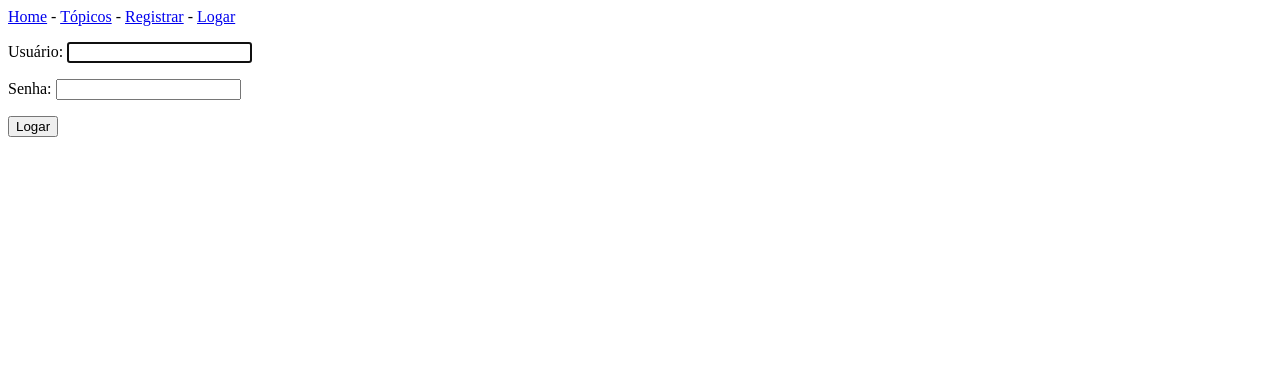
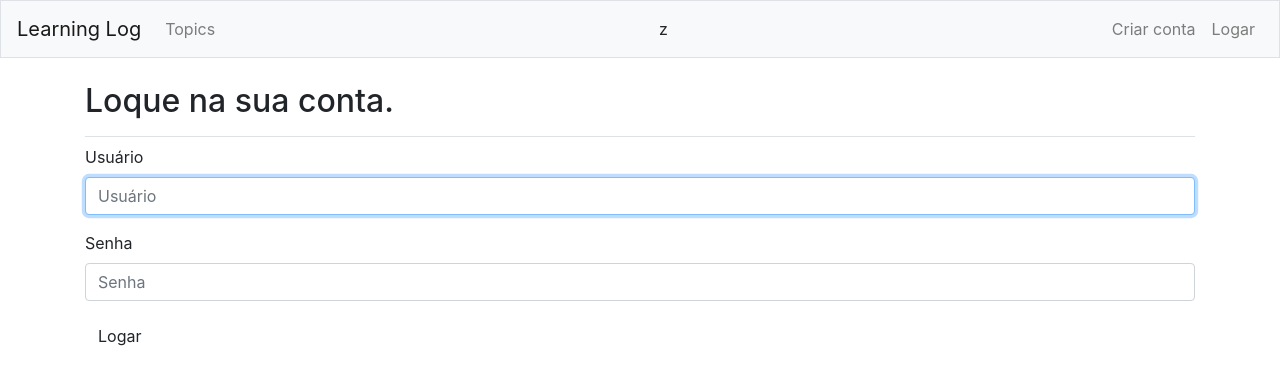
Before and after one commit to elielkoutinho/miniblog_II, a Django app: page /users/login/ in a window 1280 px wide. Shown: the top 385 px of the page. Run offline with Django 3.2, Linux system fonts and the light colour scheme; some libraries are stand-ins or nearby versions.

Commit message:
Tudo funcionando e ja estilizado a pagina index e login, preparado para ESTILIZANDO A PAGINA NEW_TOPIC.

```diff
--- a/learning_log/settings.py
+++ b/learning_log/settings.py
@@ -33,6 +33,8 @@ ALLOWED_HOSTS = []
 INSTALLED_APPS = [
     'learning_logs',
     'users',
+
+    'bootstrap4',
 
     'django.contrib.admin',
     'django.contrib.auth',
--- a/learning_logs/templates/learning_logs/base.html
+++ b/learning_logs/templates/learning_logs/base.html
@@ -1,15 +1,60 @@
-<p>
-	<a href="{% url 'learning_logs:index' %}">Home</a> -
-	<a href="{% url 'learning_logs:topics' %}">Tópicos</a> -
+{% load bootstrap4 %}
+<!DOCTYPE html>
+<html lang="pt-br">
+<head>
+  <meta charset="UTF-8">
+  <meta name="viewport" content="width=device-width, initial-scale=1.0">
+  <title>Miniblog</title>
 
-	{% if user.is_authenticated %}
-    Olá, {{ user.username }}.
-    <a href="{% url 'users:logout' %}">Sair</a>
-  {% else %}
-    <a href="{% url 'users:register' %}">Registrar</a> -
-    <a href="{% url 'users:login' %}">Logar</a>
-  {% endif %}
+  {% bootstrap_css %}
+  {% bootstrap_javascript jquery='full' %}
 
-</p>
+</head>
+<body>
 
-{% block content %}{% endblock content %}
+  <nav class="navbar navbar-expand-md navbar-light bg-light mb-4 border">
+
+    <a class="navbar-brand" href="{% url 'learning_logs:index'%}">
+        Learning Log</a>
+
+    <button class="navbar-toggler" type="button" data-toggle="collapse"
+        data-target="#navbarCollapse" aria-controls="navbarCollapse"
+        aria-expanded="false" aria-label="Toggle navigation">
+      <span class="navbar-toggler-icon"></span></button>
+    <div class="collapse navbar-collapse" id="navbarCollapse">
+      <ul class="navbar-nav mr-auto">
+        <li class="nav-item">
+          <a class="nav-link" href="{% url 'learning_logs:topics'%}">
+              Topics</a></li>
+      </ul>z
+      <ul class="navbar-nav ml-auto">
+        {% if user.is_authenticated %}
+          <li class="nav-item">
+            <span class="navbar-text"}">Olá, {{ user.username }}.</span>
+          </li>
+          <li class="nav-item">
+            <a class="nav-link" href="{% url 'users:logout' %}">Sair</a>
+          </li>
+        {% else %}
+          <li class="nav-item">
+            <a class="nav-link" href="{% url 'users:register' %}">Criar conta</a>
+          </li>
+          <li class="nav-item">
+            <a class="nav-link" href="{% url 'users:login' %}">Logar</a></li>
+        {% endif %}
+      </ul>
+    </div>
+
+  </nav>
+
+  <main role="main" class="container">
+    <div class="pb-2 mb-2 border-bottom">
+      {% block page_header %}{% endblock page_header %}
+    </div>
+    <div>
+      {% block content %}{% endblock content %}
+    </div>
+  </main>
+
+</body>
+</html>
--- a/users/templates/registration/login.html
+++ b/users/templates/registration/login.html
@@ -1,18 +1,25 @@
 {% extends "learning_logs/base.html" %}
+
+{% load bootstrap4 %}
+
+{% block page_header %}
+
+  <h2>Loque na sua conta.</h2>
+
+{% endblock page_header %}
 
 {% block content %}
 
-  {% if form.errors %}
-    <p>Usuário e/ou senha incorretos. Tente novamente.</p>
-  {% endif %}
 
-  <form method="post" action="{% url 'users:login' %}">
+  <form method="post" action="{% url 'users:login' %}" class="form">
     {% csrf_token %}
-    {{ form.as_p }}
+    {% bootstrap_form form %}
+    {% buttons %}
 
-    <button name="submit">Logar</button>
-    <input type="hidden" name="next"
-      value="{% url 'learning_logs:index' %}" />
+    <button name="submit" class="btn btn primary" >Logar</button>
+    {% endbuttons %}
+
+    <input type="hidden" name="next" value="{% url 'learning_logs:index' %}" />
   </form>
 
 {% endblock content %}
```
Also changed, not shown: learning_logs/templates/learning_logs/index.html (+14 -7 lines), db.sqlite3.
